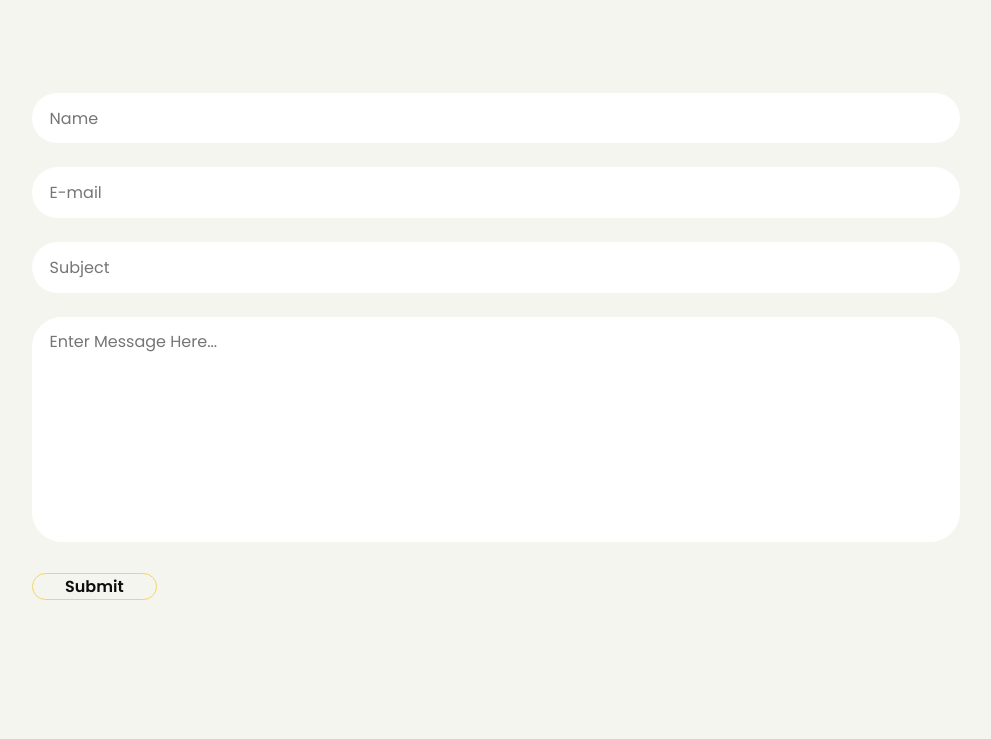
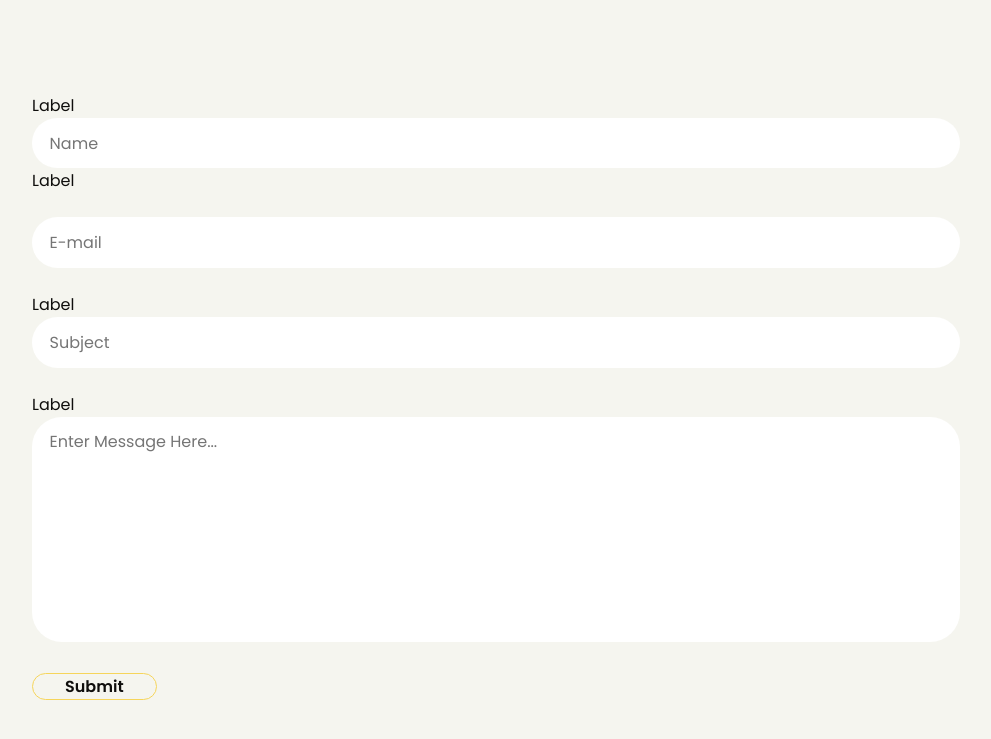
Before and after one commit to Huma-Rasheed/portfolio, a plain HTML site: page index.html in a window 1280 px wide. Shown: the part 3008-3747 px from the top of the page, without its empty margins (144-1135 px from the left). Drawn offline with Linux system fonts and the light colour scheme.

Commit message:
Update index.html

```diff
--- a/index.html
+++ b/index.html
@@ -170,16 +170,28 @@
                         </div>
                     </div>
                     <div class="right-contact">
-                        <form action="" class="contact-form">
+                        <form action="contact-form" class="contact-form">
                             <div class="input-control i-c-2">
-                                <input type="text" required placeholder="Name">
-                                <input type="email" required placeholder="E-mail">
+                                <label for="name">
+                                    Label
+                                </label>
+                                <input id="name" type="text" required placeholder="Name">
+                                <label for="email">
+                                    Label
+                                </label>
+                                <input id="email" type="email" required placeholder="E-mail">
                             </div>
                             <div class="input-control">
-                                <input type="text" required placeholder="Subject">
+                                <label for="subject">
+                                    Label
+                                </label>
+                                <input type="text" id="subject" required placeholder="Subject">
                             </div>
                             <div class="input-control">
-                                <textarea name="" id="" cols="15" rows="8"
+                                <label for="message">
+                                    Label
+                                </label>
+                                <textarea name="message" id="message" cols="15" rows="8"
                                     placeholder="Enter Message Here..."></textarea>
                             </div>
                             <div class="submit-btn">
```
